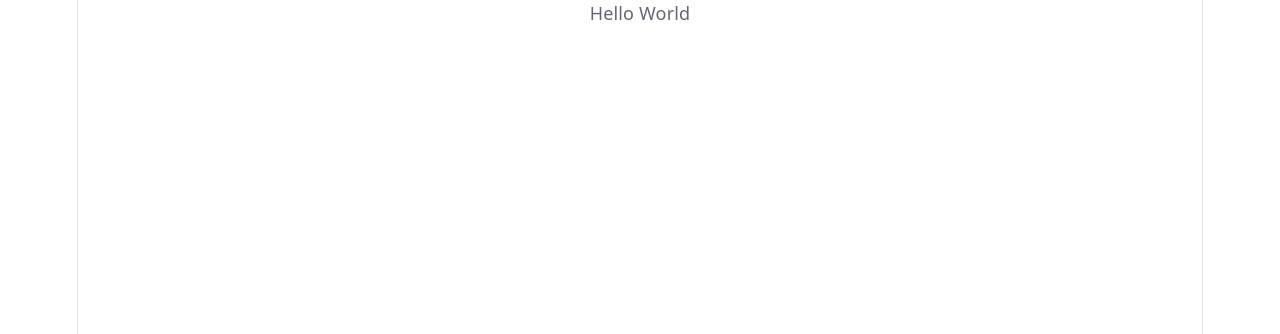
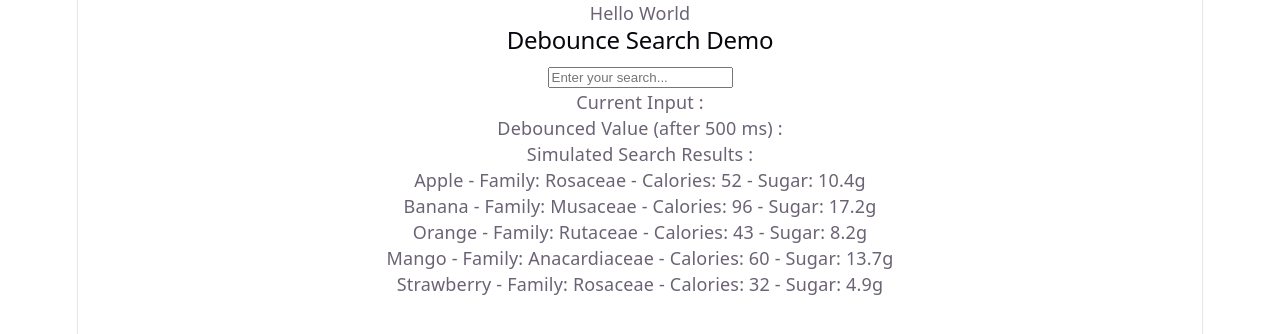
Before and after one commit to divzmadhu/mod-10-lab-02-react-custom-hooks-pagination, a React (Vite) app in the folder lab_02_custom_hooks/: page / in a window 1280 px wide. Shown: the top 334 px of the page. Built offline with nearby package versions, Linux system fonts and the light colour scheme.

Commit message:
Add fruit search to debounce demo

```diff
--- a/lab_02_custom_hooks/src/App.tsx
+++ b/lab_02_custom_hooks/src/App.tsx
@@ -1,7 +1,12 @@
+import DebounceSearchDemo from "./components/DebounceSearchDemo/DebounceSearchDemo"
+
+
 export default function App(){
   return(
     <div>
       Hello World
+      <DebounceSearchDemo/>
+
     </div>
 
   )
--- a/lab_02_custom_hooks/src/components/DebounceSearchDemo/DebounceSearchDemo.tsx
+++ b/lab_02_custom_hooks/src/components/DebounceSearchDemo/DebounceSearchDemo.tsx
@@ -0,0 +1,42 @@
+import useDebounce from "../../hooks/useDebounce";
+
+import { useState, useEffect } from "react";
+
+import fruits from "../../data/fruits";
+
+export default function DebounceSearchDemo() {
+    const [searchText, setSearchText] = useState("");
+    const [searchResults, setSearchResults] = useState<typeof fruits>([]);
+    const debouncedValue = useDebounce(searchText, 500);
+
+    useEffect(() => {
+        const results = fruits.filter((fruit) =>
+            fruit.name.toLowerCase().includes(debouncedValue.toLowerCase())
+        );
+        setSearchResults(results);
+    }, [debouncedValue]);
+
+
+    return (
+        <div>
+            <h2>Debounce Search Demo</h2>
+            <input
+                type="text"
+                placeholder="Enter your search..."
+                value={searchText}
+                onChange={(event) => setSearchText(event.target.value)}
+            />
+            <p>Current Input : {searchText}</p>
+            <p>Debounced Value (after 500 ms) : {debouncedValue}</p>
+            <p>Simulated Search Results :</p>
+            <div>
+                {searchResults.map((fruit) => (
+                    <p key={fruit.name}>
+                        {fruit.name} - Family: {fruit.family} - Calories: {fruit.calories} - Sugar: {fruit.sugar}g
+                    </p>
+                ))}
+            </div>
+        </div>
+
+    );
+}
--- /dev/null
+++ b/lab_02_custom_hooks/src/data/fruits.ts
@@ -0,0 +1,33 @@
+const fruits = [
+    {
+        name: "Apple",
+        family: "Rosaceae",
+        calories: 52,
+        sugar: 10.4
+    },
+    {
+        name: "Banana",
+        family: "Musaceae",
+        calories: 96,
+        sugar: 17.2
+    },
+    {
+        name: "Orange",
+        family: "Rutaceae",
+        calories: 43,
+        sugar: 8.2
+    },
+    {
+        name: "Mango",
+        family: "Anacardiaceae",
+        calories: 60,
+        sugar: 13.7
+    },
+    {
+        name: "Strawberry",
+        family: "Rosaceae",
+        calories: 32,
+        sugar: 4.9
+    }
+];
+export default fruits;
```
